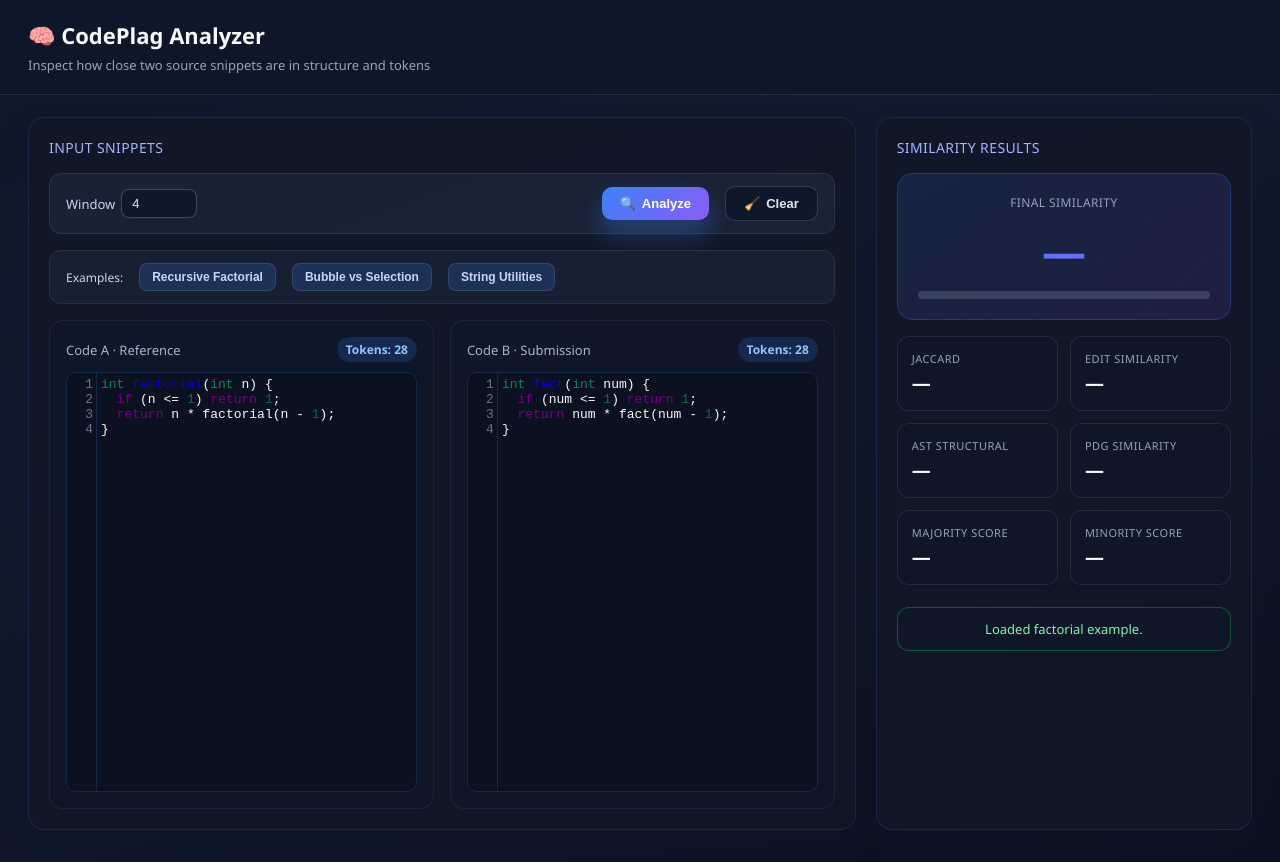
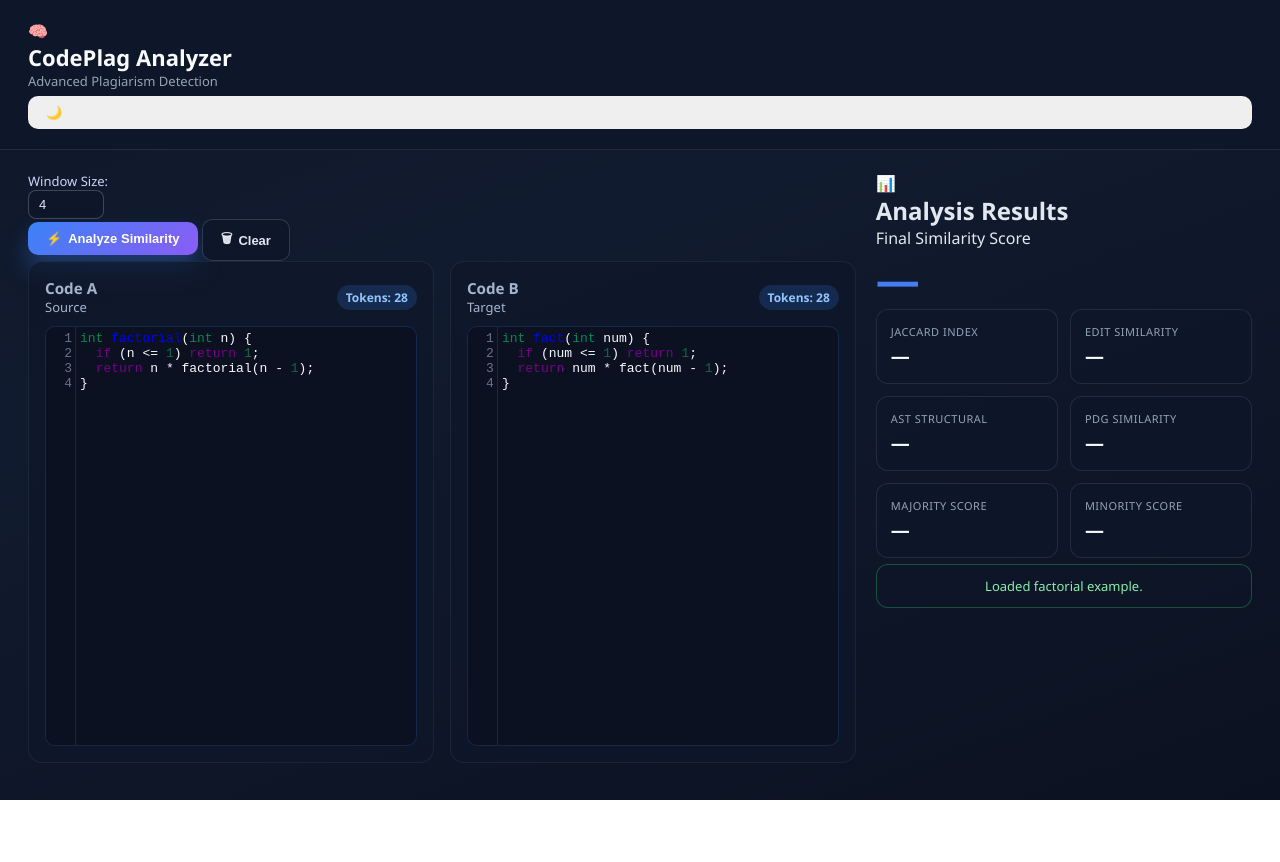
Before and after one commit to KrishKyada/DSA-Project, a website: page public/index.html in a window 1280 px wide. After the commit the page ends 800 px from the top, so only its background shows below. Drawn offline with nearby package versions, Linux system fonts and the light colour scheme.

Commit message:
Minor bug 1 main branch

```diff
--- a/public/index.html
+++ b/public/index.html
@@ -11,66 +11,77 @@
   <script src="https://cdnjs.cloudflare.com/ajax/libs/codemirror/5.65.15/mode/clike/clike.min.js"></script>
 </head>
 
-<body>
+<body data-theme="dark">
   <header>
-    <h1>🧠 CodePlag Analyzer</h1>
-    <div class="subtitle">Inspect how close two source snippets are in structure and tokens</div>
+    <div class="header-left">
+      <div class="logo">🧠</div>
+      <div>
+        <h1>CodePlag Analyzer</h1>
+        <div class="subtitle">Advanced Plagiarism Detection</div>
+      </div>
+    </div>
+    <button class="theme-toggle" id="themeToggle" title="Toggle theme">🌙</button>
   </header>
 
   <main>
-    <section class="panel">
-      <div class="panel-title">Input snippets</div>
-      <div class="control-strip">
-        <label>Window
+    <div class="left">
+      <div class="controls">
+        <div class="control-group">
+          <label>Window Size:</label>
           <input type="number" id="windowInput" value="4" min="1" max="20">
-        </label>
+        </div>
         <button id="analyzeBtn">
-          <span>🔍</span>
-          Analyze
+          <span>⚡</span>
+          Analyze Similarity
         </button>
         <button id="clearBtn">
-          <span>🧹</span>
+          <span>🗑</span>
           Clear
         </button>
-      </div>
-      <div class="control-strip" style="flex-wrap: wrap; background: rgba(30,41,59,0.55);">
-        <span style="font-size:12px; color:#cbd5f5;">Examples:</span>
-        <button class="example-btn" data-example="factorial">Recursive Factorial</button>
-        <button class="example-btn" data-example="sorting">Bubble vs Selection</button>
-        <button class="example-btn" data-example="strings">String Utilities</button>
       </div>
 
       <div class="editors">
         <div class="editor-panel">
           <div class="editor-header">
-            <span>Code A · Reference</span>
+            <div class="editor-title">
+              <h3>Code A</h3>
+              <span class="editor-badge">Source</span>
+            </div>
             <span class="token-count" id="tokensA">Tokens: —</span>
           </div>
           <textarea id="codeA"></textarea>
         </div>
+
         <div class="editor-panel">
           <div class="editor-header">
-            <span>Code B · Submission</span>
+            <div class="editor-title">
+              <h3>Code B</h3>
+              <span class="editor-badge">Target</span>
+            </div>
             <span class="token-count" id="tokensB">Tokens: —</span>
           </div>
           <textarea id="codeB"></textarea>
         </div>
       </div>
-    </section>
+    </div>
 
-    <aside class="panel">
-      <div class="panel-title">Similarity results</div>
-      <div class="score-card">
-        <span>Final similarity</span>
-        <div id="finalScore" class="score-value">—</div>
-        <div class="progress">
-          <div id="progressFill" class="progress-bar"></div>
+    <div class="right">
+      <div class="result-header">
+        <div class="result-icon">📊</div>
+        <h2 class="result-title">Analysis Results</h2>
+      </div>
+
+      <div class="score-display">
+        <div class="score-label">Final Similarity Score</div>
+        <div class="score-value" id="finalScore">—</div>
+        <div class="progress-bar">
+          <div class="progress-fill" id="progressFill"></div>
         </div>
       </div>
 
       <div class="metrics">
         <div class="metric-card">
-          <div class="metric-label">Jaccard</div>
+          <div class="metric-label">Jaccard Index</div>
           <div class="metric-value" id="jaccardValue">—</div>
         </div>
         <div class="metric-card">
@@ -95,8 +106,8 @@
         </div>
       </div>
 
-      <div id="statusMsg" class="status">Ready to analyze</div>
-    </aside>
+      <div class="status" id="statusMsg">Ready to analyze code</div>
+    </div>
   </main>
 
   <script src="script.js"></script>
```
